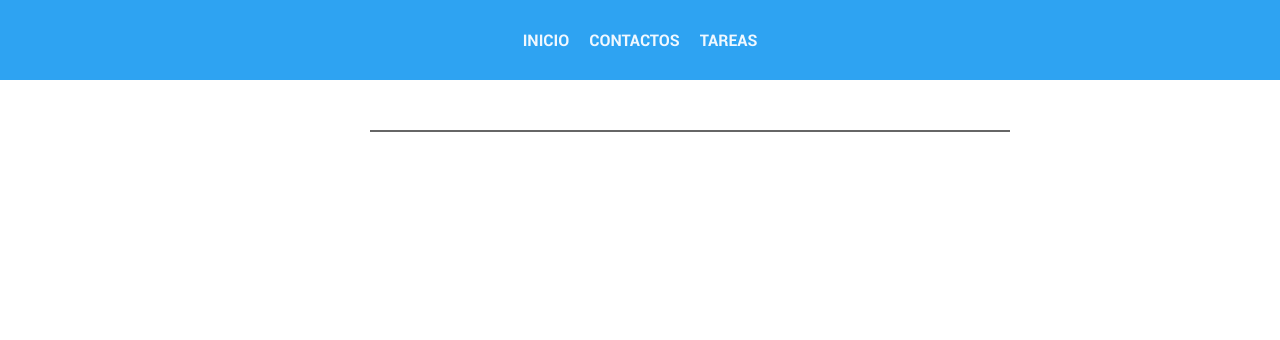
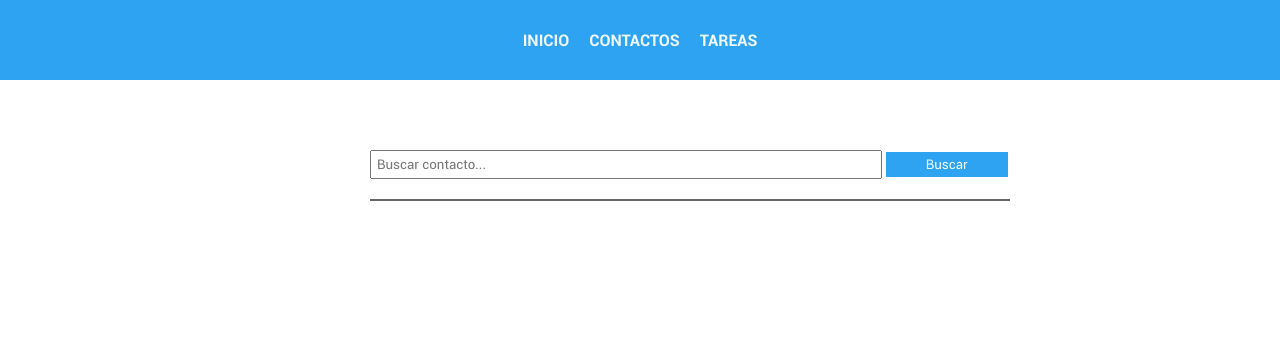
Before and after one commit to JairoDuenas/practica-Django, a Django app: page /contact/ in a window 1280 px wide; the page is wider, and only the part inside the window is pictured. Shown: the top 340 px of that part. Run offline with Django 4.2, Linux system fonts and the light colour scheme; data that the repository does not hold is empty.

Commit message:
Agregando barra de búsqueda [contact]

```diff
--- a/agenda/contact/views.py
+++ b/agenda/contact/views.py
@@ -3,7 +3,7 @@ from .models import Contact
 
 # Create your views here.
 def index(request):
-  contacts = Contact.objects.all()
+  contacts = Contact.objects.filter(name__contains=request.GET.get('search', ''))
   context = {
     'contacts': contacts
   }
--- a/agenda/static/css/main_base.css
+++ b/agenda/static/css/main_base.css
@@ -1,7 +1,33 @@
 main {
   display: flex;
+  flex-direction: column;
   width: 100vw;
   margin: 50px;
-  justify-content: center;
-  align-items: flex-start;
+  justify-content: flex-start;
+  align-items: center;
 }
+
+.search {
+  margin: 20px;
+  width: 50%;
+}
+
+.search-bar {
+  padding: 5px;
+  width: 80%;
+}
+
+.btn-search {
+  width: 19%;
+  background-color: var(--color-primary);
+  color: azure;
+  outline: none;
+  border: 0;
+  box-shadow: 0;
+  cursor: pointer;
+}
+
+.btn-search:hover {
+  background-color: azure;
+  color: var(--color-primary);
+}
--- a/agenda/templates/contact/index.html
+++ b/agenda/templates/contact/index.html
@@ -5,6 +5,12 @@
 {% block 'title' %} Contactos {% endblock %}
 
 {% block 'content' %}
+
+<form class="search" action="{% url 'contact' %}" method="GET">
+  <input type="text" class="search-bar" name="search" placeholder="Buscar contacto...">
+  <input type="submit" class="btn btn-search" value="Buscar">
+</form>
+
 <link rel="stylesheet" href="{% static 'css/contact.css' %}">
   <ul class="list">
     {% for contact in contacts %}
```
